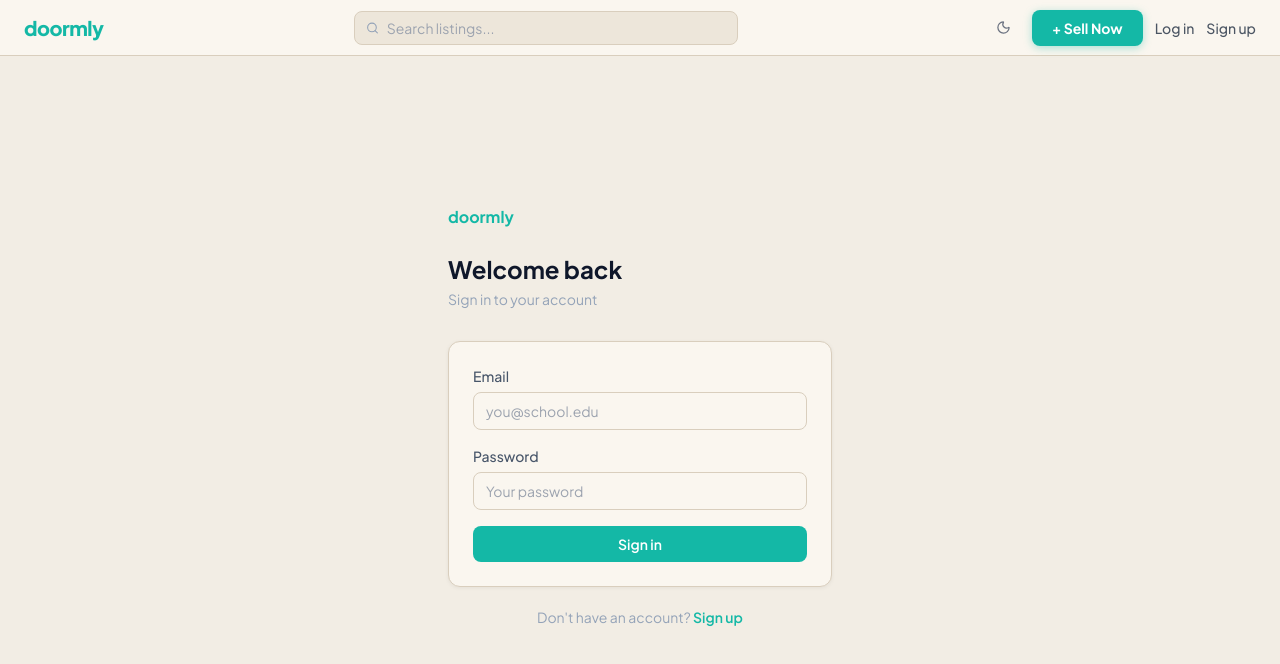
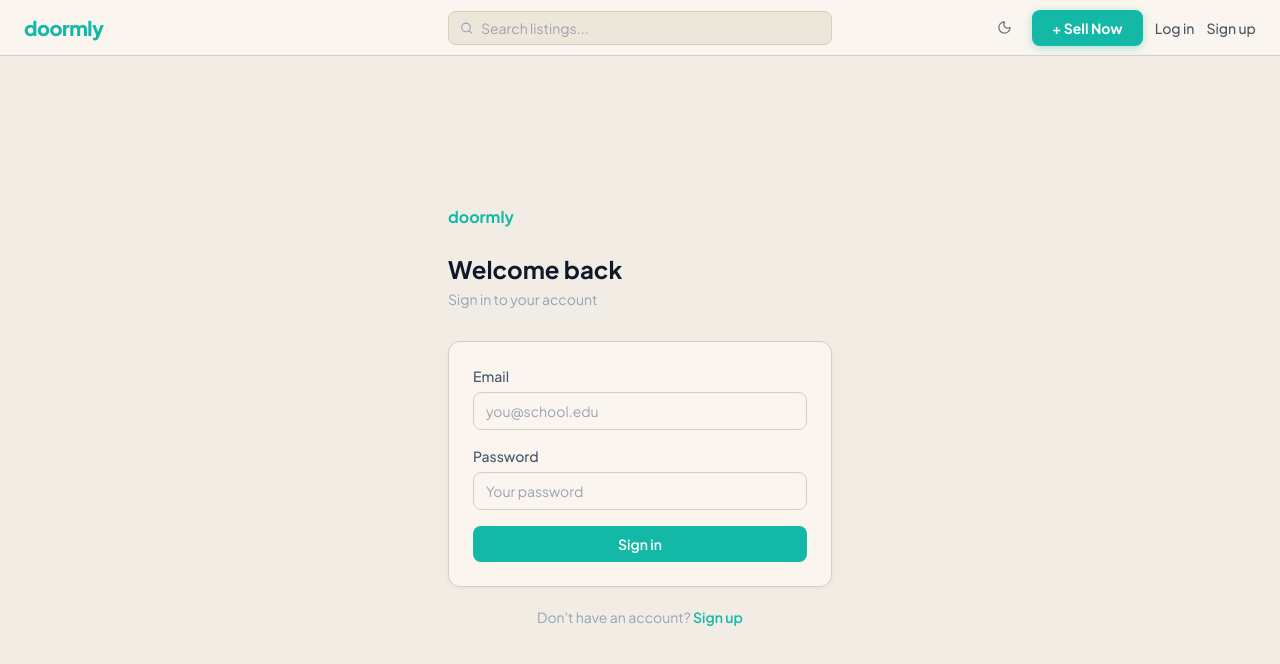
Before and after one commit to say3u/campus-marketplace, a React (Vite) app in the folder client/: page /login in a window 1280 px wide. Shown: the top 664 px of the page. Built offline with nearby package versions, Linux system fonts and the light colour scheme; the HTML template or start-up script is replaced by a standard one.

Commit message:
More hero spacing, left-aligned category boxes, truly centered search

```diff
--- a/client/src/components/Navbar.jsx
+++ b/client/src/components/Navbar.jsx
@@ -32,7 +32,7 @@ export default function Navbar() {
       }}>
 
       {/* Left */}
-      <div className="flex items-center gap-6 flex-shrink-0">
+      <div className="flex items-center gap-6 flex-1">
         <Link to="/" className="text-xl font-black tracking-tight" style={{ color: '#14B8A6' }}>
           doormly
         </Link>
@@ -63,7 +63,7 @@ export default function Navbar() {
       </form>
 
       {/* Right */}
-      <div className="flex items-center gap-3 flex-shrink-0">
+      <div className="flex items-center gap-3 flex-1 justify-end">
         <button onClick={toggle}
           className="w-8 h-8 flex items-center justify-center rounded-md transition-colors"
           style={{ color: dark ? '#A3A3A3' : '#6B7280' }}
--- a/client/src/pages/Landing.jsx
+++ b/client/src/pages/Landing.jsx
@@ -59,10 +59,10 @@ export default function Landing() {
 
       {/* ── Category sub-bar ─────────────────────────────── */}
       <div className="border-b" style={{ backgroundColor: 'var(--surface)', borderColor: 'var(--border)' }}>
-        <div className="flex">
+        <div className="flex w-max">
           {CATEGORIES.map(({ name }) => (
             <button key={name} onClick={() => openCategory(name)}
-              className="flex-1 py-3 text-sm font-semibold text-center transition-colors hover:opacity-70 border-r last:border-r-0"
+              className="px-6 py-3 text-sm font-semibold text-center transition-colors hover:opacity-70 border-r last:border-r-0 whitespace-nowrap"
               style={{ backgroundColor: 'var(--surface)', borderColor: 'var(--border)', color: 'var(--text3)' }}>
               {name}
             </button>
@@ -86,7 +86,7 @@ export default function Landing() {
 
         {/* ── Live listing marquee ── */}
         {previewListings.length > 0 && (
-          <div>
+          <div className="mt-12">
             <div className="marquee-container overflow-hidden cursor-pointer">
               {/* Duplicate cards for seamless loop */}
               <div className="marquee-track flex gap-3 w-max">
```
